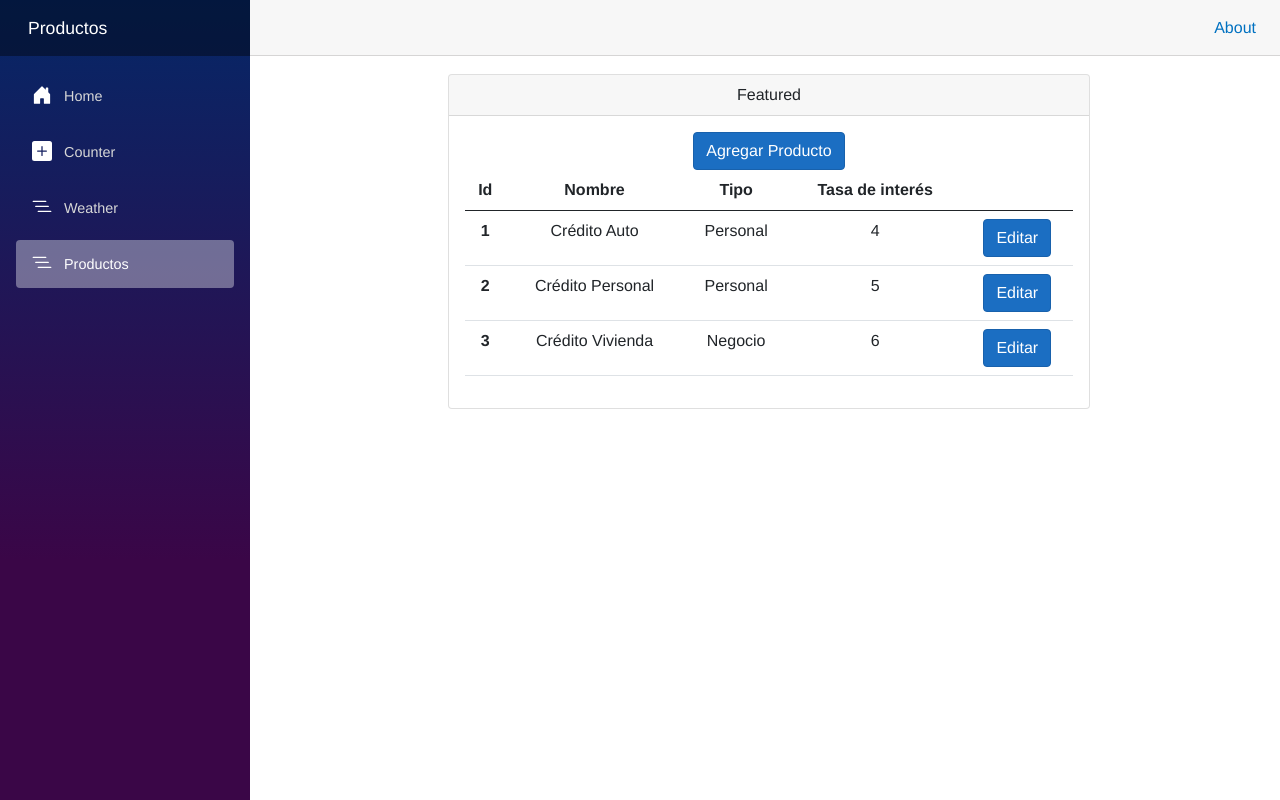
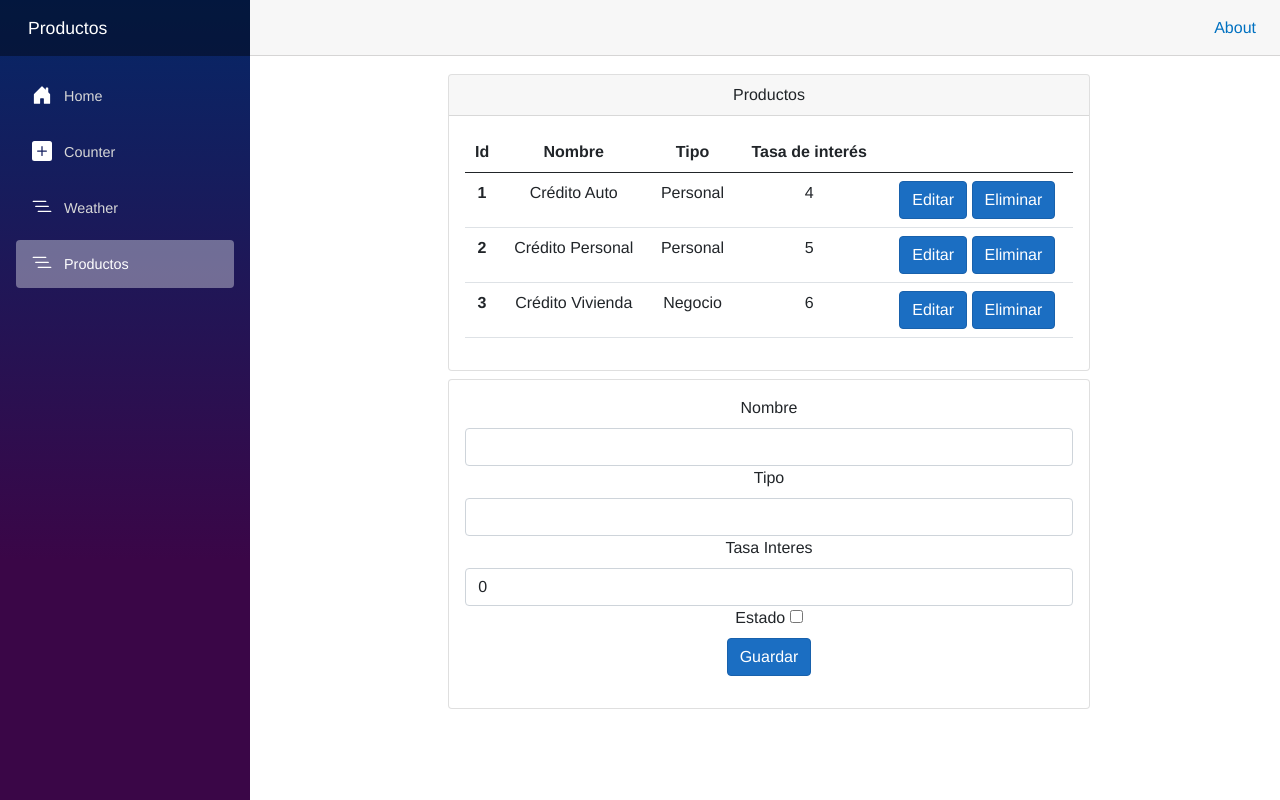
Before and after one commit to ojsg140789/productos, an ASP.NET Core app: page /producto in a window 1280 px wide. Run offline with ASP.NET Core 8, Linux system fonts and the light colour scheme; style sheets or scripts are compiled from the project's sources.

Commit message:
feature: Se agrega formulario para agregar y editar productos

```diff
--- a/Productos/Models/Producto.cs
+++ b/Productos/Models/Producto.cs
@@ -2,7 +2,7 @@ namespace Productos.Models
 {
     public class Producto
     {
-        public int Id { get; set; }
+        public int Id { get; set; } = 0;
         public string Nombre { get; set; }
         public string Tipo { get; set; }
         public decimal TasaInteres { get; set; }
--- a/Productos/Pages/Producto.razor
+++ b/Productos/Pages/Producto.razor
@@ -6,13 +6,9 @@
             <div class="col-md-8 col-sm-12">
                 <div class="card text-center">
                     <div class="card-header">
-                        Featured
+                        Productos
                     </div>
                     <div class="card-body">
-                        <button class="btn btn-primary"
-                            @onclick="@(() => agregar())">
-                            Agregar Producto
-                        </button>
                         <table class="table">
                             <thead>
                                 <tr>
@@ -36,11 +32,40 @@
                                                 @onclick="@(() => editar(@producto))">
                                                 Editar
                                             </button>
+                                            <button class="btn btn-primary"
+                                                    @onclick="@(() => eliminar(@producto))">
+                                                Eliminar
+                                            </button>
                                         </td>
                                     </tr>
                                 }
                             </tbody>
                         </table>
+                    </div>
+                </div>
+                <div class="card text-center mt-2">
+                    <div class="card-body">
+                        <EditForm Model="@producto" OnValidSubmit="@GuardarProducto">
+                            <div class="col-auto">
+                                <label for="nombre" class="form-label">Nombre</label>
+                                <InputText type="text" class="form-control" id="nombre" @bind-Value="producto.Nombre" />
+                            </div>
+                            <div class="col-auto">
+                                <label for="tipo" class="form-label">Tipo</label>
+                                <InputText type="text" class="form-control" id="tipo" @bind-Value="producto.Tipo" />
+                            </div>
+                            <div class="col-auto">
+                                <label for="tasaInteres" class="form-label">Tasa Interes</label>
+                                <InputNumber class="form-control" id="tasaInteres" @bind-Value="producto.TasaInteres" />
+                            </div>
+                            <div class="col-auto">
+                                <label for="status" class="form-label">Estado</label>
+                                <InputCheckbox id="status" @bind-Value="producto.Status" />
+                            </div>
+                            <div class="col-auto">
+                                <button type="submit" class="btn btn-primary mb-3">Guardar</button>
+                            </div>
+                        </EditForm>
                     </div>
                 </div>
             </div>
@@ -50,6 +75,8 @@
 
 @code {
     private List<Productos.Models.Producto> productos;
+
+    private Productos.Models.Producto producto = new();
 
     protected override void OnInitialized()
     {
@@ -61,14 +88,57 @@
         };
     }
 
-    private void agregar()
+    private void editar(Productos.Models.Producto productoEditar)
     {
-
+        producto = productoEditar;
     }
 
-    private void editar(Productos.Models.Producto producto)
+    private void eliminar(Productos.Models.Producto producto)
     {
+        var productoEliminar = productos.FirstOrDefault(p => p.Id == producto.Id);
+        if(productoEliminar != null)
+        {
+            productos.Remove(productoEliminar);
+        }
+    }
 
+    private void GuardarProducto()
+    {
+        if(producto.Id != 0)
+        {
+            var productoEditar = productos.FirstOrDefault(p => p.Id == producto.Id);
+
+            if(productoEditar != null)
+            {
+                productoEditar.Nombre = producto.Nombre;
+                productoEditar.Tipo = producto.Tipo;
+                productoEditar.TasaInteres = producto.TasaInteres;
+                productoEditar.Status = producto.Status;
+            }
+        }
+        else
+        {
+            var ultimoProductoSeguro = productos.LastOrDefault();
+            if (ultimoProductoSeguro != null)
+            {
+                producto.Id = ultimoProductoSeguro.Id + 1;
+            }
+            else
+            {
+                producto.Id = 1;
+            }
+
+            productos.Add(new Productos.Models.Producto
+            {
+                Id = producto.Id,
+                Nombre = producto.Nombre,
+                Tipo = producto.Tipo,
+                TasaInteres = producto.TasaInteres,
+                Status = producto.Status,
+            });
+        }
+
+        producto = new();
     }
 
 }
```
